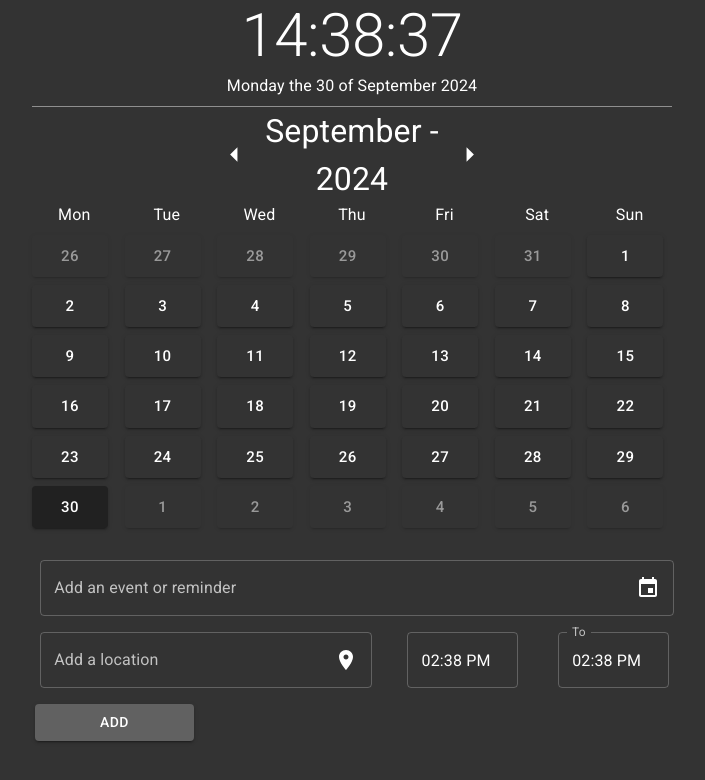
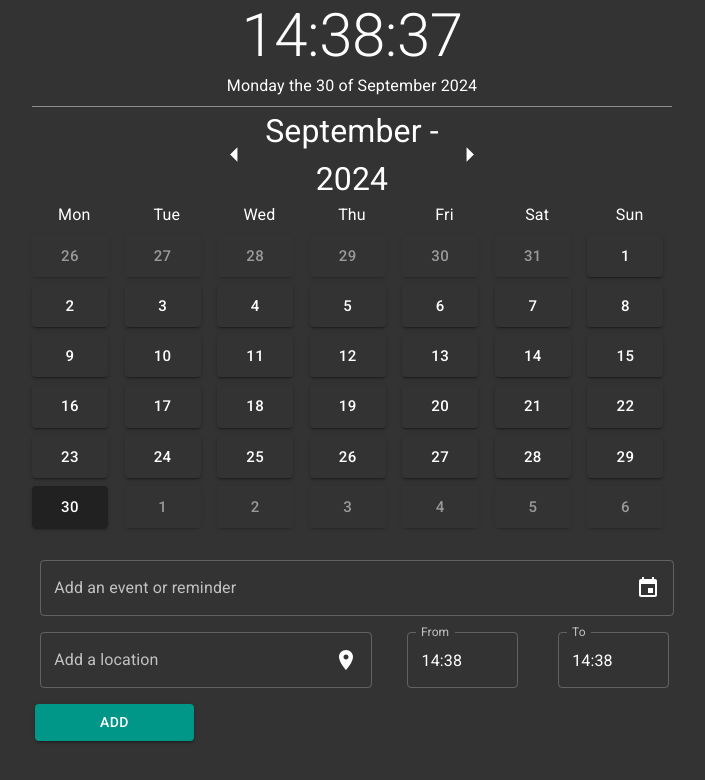
Before and after one commit to MarcusMohns/simple-calendar, a React (Vite) app: page / in a window 1280 px wide. Shown: the top 780 px of the page, without its empty margins (288-993 px from the left). Built offline with nearby package versions, Linux system fonts and the light colour scheme.

Commit message:
add toTime & fromTime change format to digital

```diff
--- a/src/Appointment.jsx
+++ b/src/Appointment.jsx
@@ -9,12 +9,12 @@ import IconButton from "@mui/material/IconButton";
 import { Stack } from "@mui/material";
 import Tooltip from "@mui/material/Tooltip";
 
-const Appointment = ({ text, time, location, id }) => {
+const Appointment = ({ text, fromTime, toTime, location, id }) => {
   // Icons
   const StyledDeleteIcon = (
     <Tooltip title="Delete" placement="right">
       <IconButton edge="end" aria-label="delete">
-        <DeleteIcon />
+        <DeleteIcon color="error" />
       </IconButton>
     </Tooltip>
   );
@@ -37,7 +37,7 @@ const Appointment = ({ text, time, location, id }) => {
       secondaryAction={StyledDeleteIcon}
     >
       {StyledListItemAvatar}
-      <ListItemText primary={time} secondary={time} />
+      <ListItemText primary={fromTime} secondary={toTime} />
       <ListItemText primary={text} secondary={location} />
     </ListItem>
   );
--- a/src/Appointments.jsx
+++ b/src/Appointments.jsx
@@ -16,7 +16,8 @@ const Appointments = ({ appointments }) => {
       {appointments.map((appointment) => (
         <Appointment
           text={appointment.text}
-          time={appointment.time}
+          fromTime={appointment.fromTime}
+          toTime={appointment.toTime}
           location={appointment.location}
           id={appointment.id}
           key={appointment.id}
--- a/src/TextSection.jsx
+++ b/src/TextSection.jsx
@@ -13,23 +13,21 @@ import { v4 as uuidv4 } from "uuid";
 
 const TextSection = ({ selectedDay, saveAppointment }) => {
   const [text, setText] = useState("");
-  const [time, setTime] = useState(dayjs());
+  const [fromTime, setFromTime] = useState(dayjs());
+  const [toTime, setToTime] = useState(dayjs());
   const [location, setLocation] = useState("");
 
   const handleSubmit = (e) => {
     e.preventDefault();
     saveAppointment({
       text: text,
-      time: time.format("hh:mm A"),
+      toTime: toTime.format("HH:MM"),
+      fromTime: fromTime.format("HH:MM"),
       location: location,
       id: uuidv4(),
     });
     setText("");
     setLocation("");
-  };
-
-  const handleSetTime = (e) => {
-    setTime(e);
   };
 
   return (
@@ -59,29 +57,37 @@ const TextSection = ({ selectedDay, saveAppointment }) => {
         />
         <LocalizationProvider dateAdapter={AdapterDayjs} name="time">
           <TimePicker
-            value={time}
+            label="From"
+            value={fromTime}
             name="time"
-            onChange={handleSetTime}
+            onChange={(e) => setFromTime(e)}
             referenceDate={dayjs("2022-04-17")}
             viewRenderers={{
               hours: renderTimeViewClock,
               minutes: renderTimeViewClock,
             }}
+            ampm={false}
           />
           <TimePicker
             label="To"
-            value={time}
+            value={toTime}
             name="time"
-            onChange={handleSetTime}
+            onChange={(e) => setToTime(e)}
             referenceDate={dayjs("2022-04-17")}
             viewRenderers={{
               hours: renderTimeViewClock,
               minutes: renderTimeViewClock,
             }}
+            ampm={false}
           />
         </LocalizationProvider>
       </Stack>
-      <Button variant="contained" sx={{ width: "25%" }} onClick={handleSubmit}>
+      <Button
+        variant="contained"
+        color="secondary"
+        sx={{ width: "25%" }}
+        onClick={handleSubmit}
+      >
         add
       </Button>
     </Box>
```
